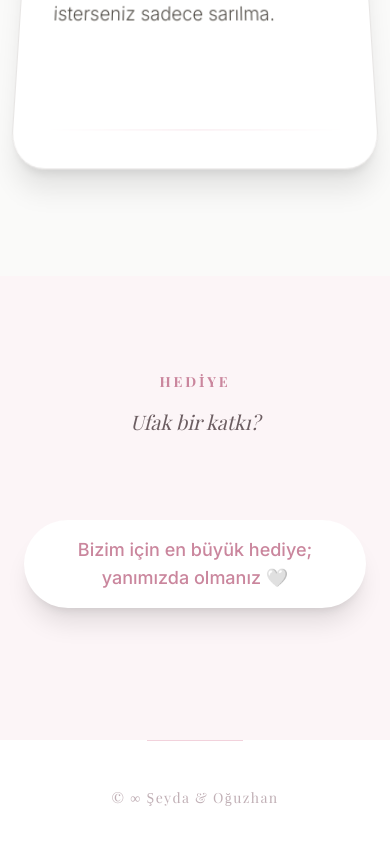
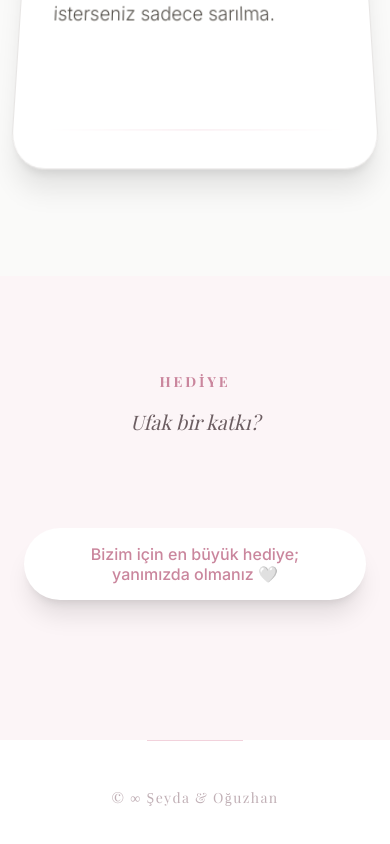
Before and after one commit to OgOz/SeydaOguzhanWedding, a React (Vite) app: page / in a window 390 px wide. Shown: the part 3899-4743 px from the top of the page. Built offline with nearby package versions, Linux system fonts and the light colour scheme; no server answers; the database is empty; a web font is replaced by a local one.

Commit message:
style: optimize gift button for long messages (wrapping & physics)

```diff
--- a/src/components/Gift.tsx
+++ b/src/components/Gift.tsx
@@ -78,9 +78,9 @@ export const Gift: React.FC = () => {
             // Evasion Logic
             setMessage(messages[nextCount]);
 
-            // Random move check
-            const x = (Math.random() - 0.5) * 200;
-            const y = (Math.random() - 0.5) * 100;
+            // Random move check - Reduced range for longer text stability
+            const x = (Math.random() - 0.5) * 120; // +/- 60px
+            const y = (Math.random() - 0.5) * 100; // +/- 50px
 
             await controls.start({
                 x,
@@ -118,10 +118,11 @@ export const Gift: React.FC = () => {
                         onTap={() => isCaught ? null : handleInteraction()} // Mobile fallback
                         onClick={() => isCaught ? null : null} // Handled by onTap/Hover for games
                         className={`
-                            px-8 py-4 rounded-full text-lg font-medium transition-all duration-300 shadow-xl select-none
+                            px-8 py-4 rounded-full font-medium transition-all duration-300 shadow-xl select-none
+                            max-w-[90vw] whitespace-normal h-auto min-h-[4rem] flex items-center justify-center leading-tight
                             ${isCaught
-                                ? 'bg-rose-500 text-white cursor-default'
-                                : 'bg-white text-rose-500 cursor-pointer hover:shadow-2xl'
+                                ? 'bg-rose-500 text-white cursor-default text-lg'
+                                : 'bg-white text-rose-500 cursor-pointer hover:shadow-2xl text-base md:text-lg'
                             }
                         `}
                     >
```
